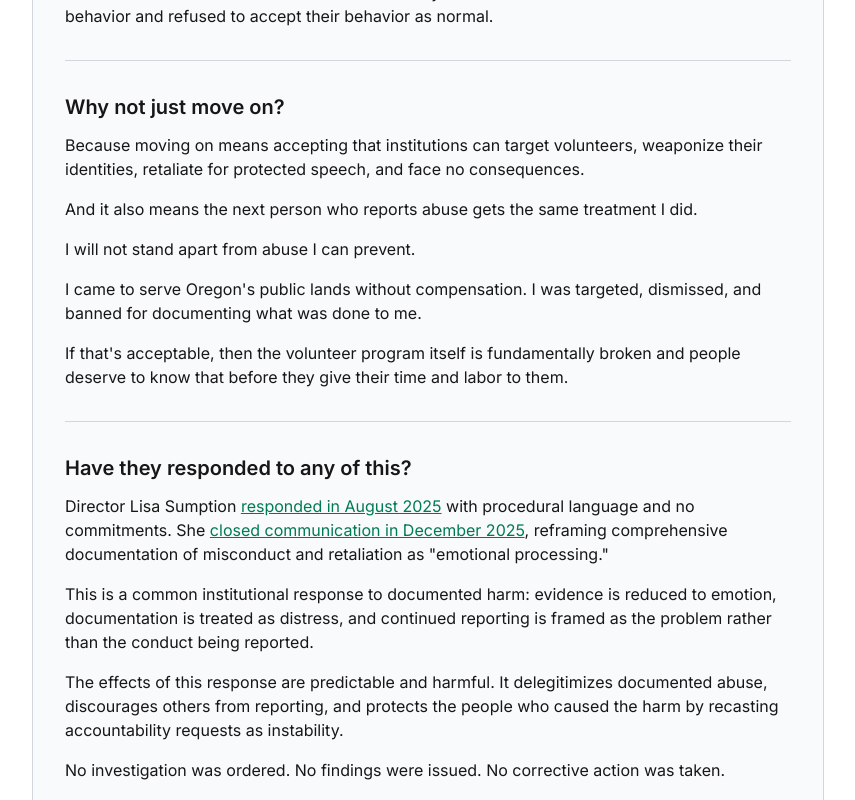
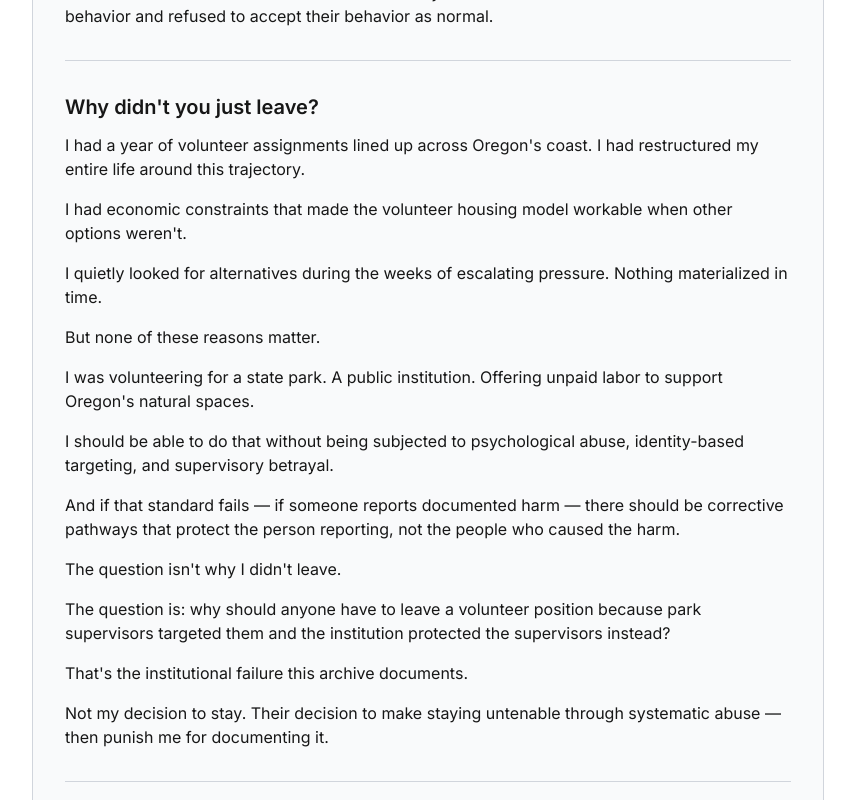
Before and after one commit to rswfire/rswfire.oprd, a Next.js app: page /faq in a window 1280 px wide. Shown: the part 880-1680 px from the top of the page, without its empty margins (368-1223 px from the left). Built offline with nearby package versions, Linux system fonts and the light colour scheme.

Commit message:
Updated Faq.tsx

```diff
--- a/app/(archive)/faq/page.tsx
+++ b/app/(archive)/faq/page.tsx
@@ -50,6 +50,28 @@ export default function FAQPage() {
                 {/* Question 3 */}
                 <div>
                     <h2 className="text-xl font-semibold mb-3">
+                        Why didn't you just leave?
+                    </h2>
+                    <div className="space-y-4">
+                        <div>I had a year of volunteer assignments lined up across Oregon's coast. I had restructured my entire life around this trajectory.</div>
+                        <div>I had economic constraints that made the volunteer housing model workable when other options weren't.</div>
+                        <div>I quietly looked for alternatives during the weeks of escalating pressure. Nothing materialized in time.</div>
+                        <div>But none of these reasons matter.</div>
+                        <div>I was volunteering for a state park. A public institution. Offering unpaid labor to support Oregon's natural spaces.</div>
+                        <div>I should be able to do that without being subjected to psychological abuse, identity-based targeting, and supervisory betrayal.</div>
+                        <div>And if that standard fails &mdash; if someone reports documented harm &mdash; there should be corrective pathways that protect the person reporting, not the people who caused the harm.</div>
+                        <div>The question isn't why I didn't leave.</div>
+                        <div>The question is: why should anyone have to leave a volunteer position because park supervisors targeted them and the institution protected the supervisors instead?</div>
+                        <div>That's the institutional failure this archive documents.</div>
+                        <div>Not my decision to stay. Their decision to make staying untenable through systematic abuse &mdash; then punish me for documenting it.</div>
+                    </div>
+                </div>
+
+                <hr className="border-t border-gray-300" />
+
+                {/* Question 4 */}
+                <div>
+                    <h2 className="text-xl font-semibold mb-3">
                         Why not just move on?
                     </h2>
                     <div className="space-y-4">
@@ -63,7 +85,7 @@ export default function FAQPage() {
 
                 <hr className="border-t border-gray-300" />
 
-                {/* Question 4 */}
+                {/* Question 5 */}
                 <div>
                     <h2 className="text-xl font-semibold mb-3">
                         Have they responded to any of this?
@@ -81,7 +103,7 @@ export default function FAQPage() {
 
                 <hr className="border-t border-gray-300" />
 
-                {/* Question 5 */}
+                {/* Question 6 */}
                 <div>
                     <h2 className="text-xl font-semibold mb-3">
                         How can people verify this documentation?
@@ -99,7 +121,7 @@ export default function FAQPage() {
 
                 <hr className="border-t border-gray-300" />
 
-                {/* Question 6 */}
+                {/* Question 7 */}
                 <div>
                     <h2 className="text-xl font-semibold mb-3">
                         What do you want to happen?
@@ -121,7 +143,7 @@ export default function FAQPage() {
 
                 <hr className="border-t border-gray-300" />
 
-                {/* Question 7 */}
+                {/* Question 8 */}
                 <div>
                     <h2 className="text-xl font-semibold mb-3">
                         Aren't you worried about retaliation?
@@ -143,7 +165,7 @@ export default function FAQPage() {
 
                 <hr className="border-t border-gray-300" />
 
-                {/* Question 8 */}
+                {/* Question 9 */}
                 <div>
                     <h2 className="text-xl font-semibold mb-3">
                         Why make this public instead of going through proper channels?
@@ -161,7 +183,7 @@ export default function FAQPage() {
 
                 <hr className="border-t border-gray-300" />
 
-                {/* Question 9 */}
+                {/* Question 10 */}
                 <div>
                     <h2 className="text-xl font-semibold mb-3">
                         What does their silence mean?
@@ -178,7 +200,7 @@ export default function FAQPage() {
 
                 <hr className="border-t border-gray-300" />
 
-                {/* Question 10 */}
+                {/* Question 11 */}
                 <div>
                     <h2 className="text-xl font-semibold mb-3">
                         Why is your tone so direct?
@@ -197,7 +219,7 @@ export default function FAQPage() {
 
                 <hr className="border-t border-gray-300" />
 
-                {/* Question 11 */}
+                {/* Question 12 */}
                 <div>
                     <h2 className="text-xl font-semibold mb-3">
                         What happens next?
```
